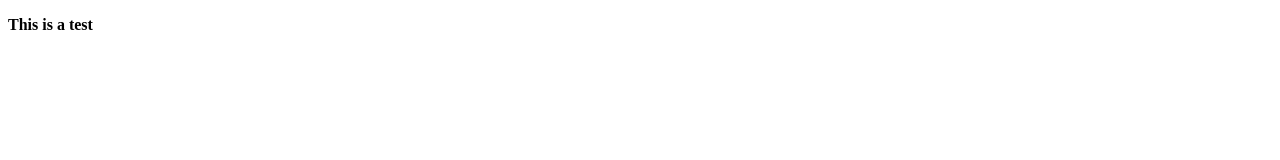
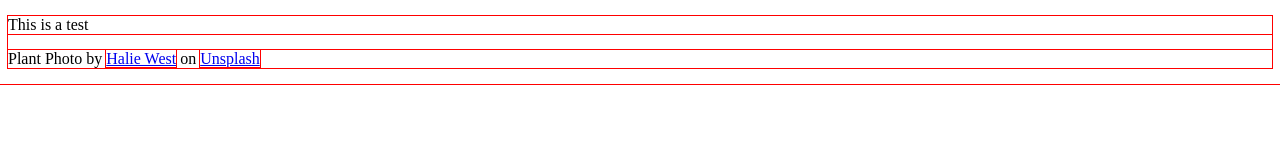
Before and after one commit to mcmityler/registration-form-project, a plain HTML site: page index.html in a window 1280 px wide. Drawn offline with Linux system fonts and the light colour scheme.

```diff
--- a/index.html
+++ b/index.html
@@ -8,5 +8,7 @@
 </head>
 <body>
     <p>This is a test</p>
+
+    <p>Plant Photo by <a href="https://unsplash.com/@haliewestphoto?utm_source=unsplash&utm_medium=referral&utm_content=creditCopyText">Halie West</a> on <a href="https://unsplash.com/photos/green-leaf-plant-in-close-up-photography-25xggax4bSA?utm_source=unsplash&utm_medium=referral&utm_content=creditCopyText">Unsplash</a></p>
 </body>
 </html>
--- a/styles.css
+++ b/styles.css
@@ -1,3 +1,3 @@
-p{
-    font-weight: bold;
+*{
+    outline: solid 1px red;
 }
```
Also changed, not shown: fonts/BrunoAceSC-Regular.ttf (added), fonts/BrunoAceSC-Regular.woff (added), fonts/BrunoAceSC-Regular.woff2 (added), images/odin-logo.png (added), images/plant-bg.jpg (added), 1 other file.
